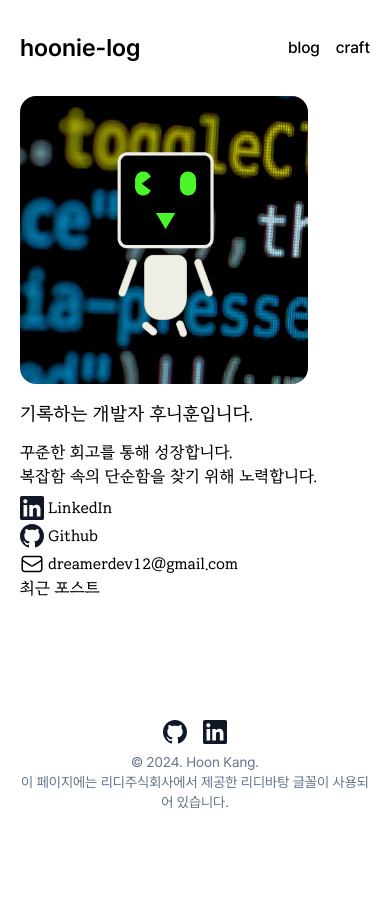
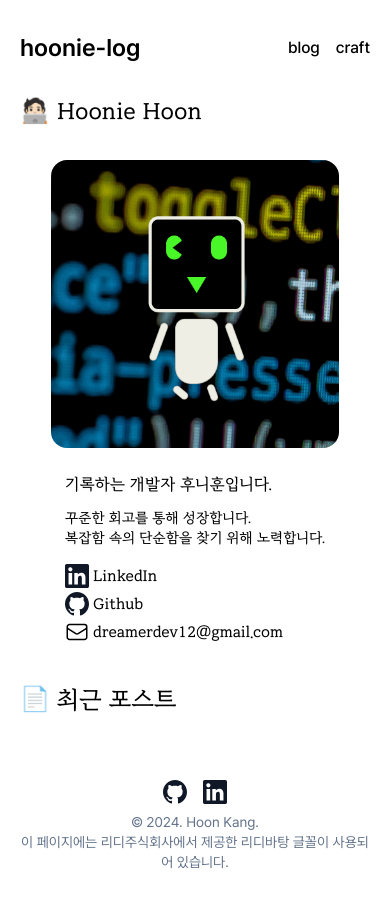
Before and after one commit to starcradle101/hoonie-log, a Next.js app: page / in a window 390 px wide. Before the commit the page ends 844 px from the top, so only its background shows below. Built offline with nearby package versions, Linux system fonts and the light colour scheme.

Commit message:
design(main): Add responsive design to main page

```diff
--- a/src/app/page.tsx
+++ b/src/app/page.tsx
@@ -35,18 +35,19 @@ export const metadata: Metadata = {
 export default function Home() {
 	return (
 		<>
-			<section className='flex flex-wrap gap-4 '>
+			<h2 className='text-2xl md:text-3xl mb-8'>🧑🏻‍💻 Hoonie Hoon</h2>
+			<section className='flex flex-wrap gap-6 justify-center mb-10'>
 				<Image
 					src={Profile}
 					alt='profile'
 					priority={true}
 					className=' w-72 h-auto rounded-2xl aspect-square'
 				/>
-				<div className='self-center'>
-					<h1 className='font-medium text-lg mb-3'>
+				<div className='self-center '>
+					<p className='font-medium text-base md:text-lg mb-3'>
 						기록하는 개발자 후니훈입니다.
-					</h1>
-					<p className='mb-2'>
+					</p>
+					<p className='text-sm md:text-base mb-4'>
 						꾸준한 회고를 통해 성장합니다.
 						<br />
 						복잡함 속의 단순함을 찾기 위해 노력합니다.
@@ -61,7 +62,7 @@ export default function Home() {
 					</ul>
 				</div>
 			</section>
-			<section>최근 포스트</section>
+			<h2 className='text-2xl md:text-3xl mb-8'>📄 최근 포스트</h2>
 		</>
 	);
 }
```
